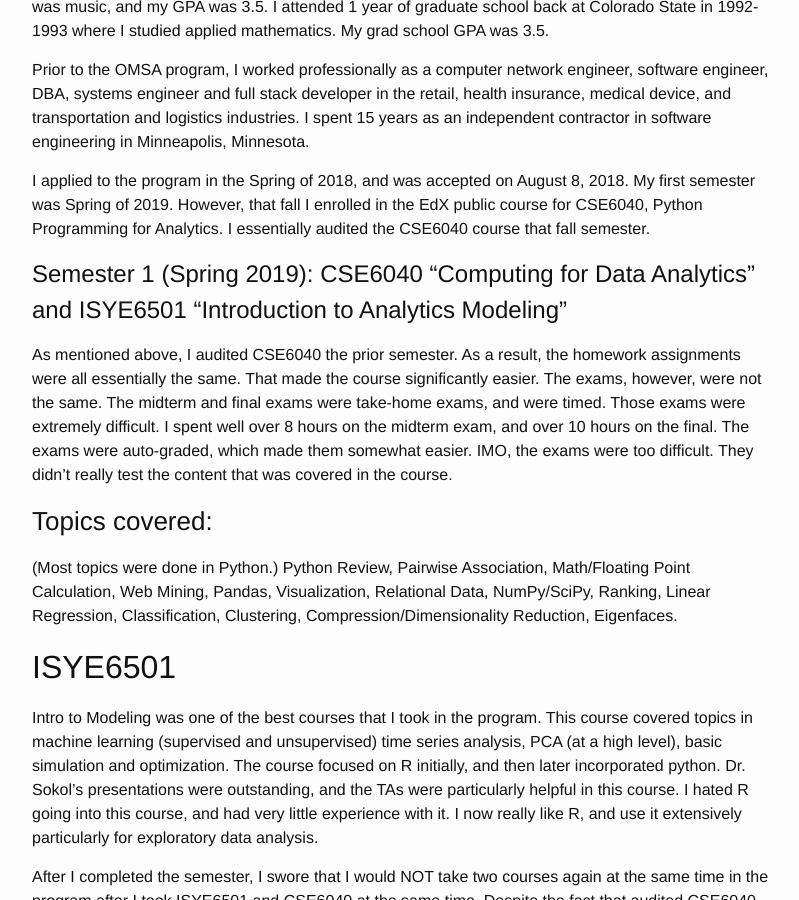
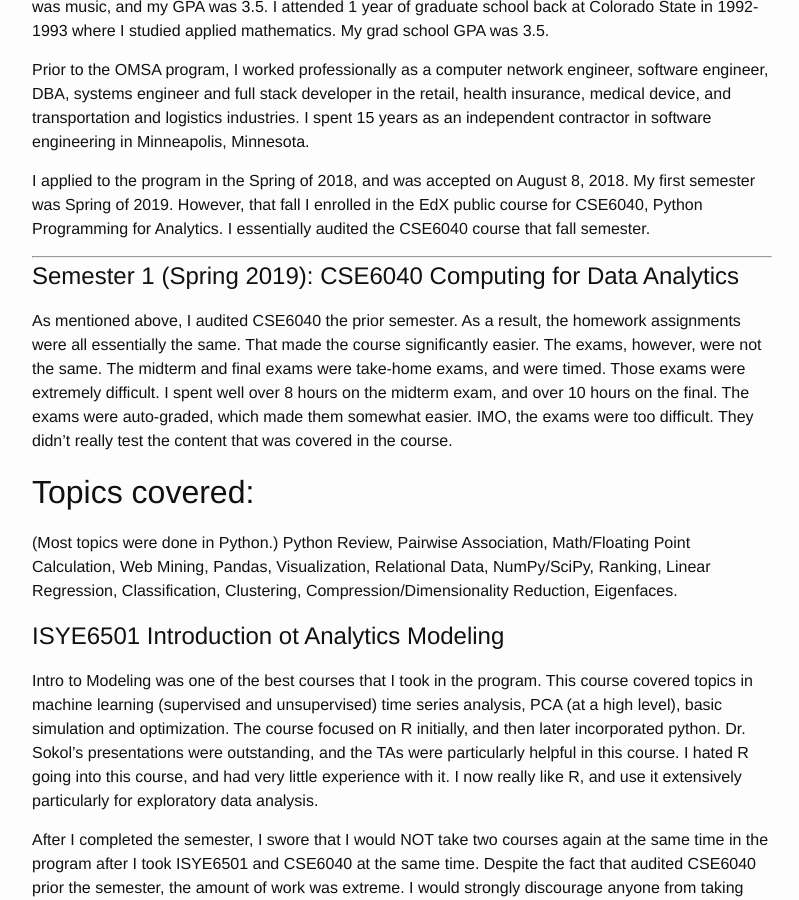
Before and after one commit to fractalbass/data_science, a Jekyll site: the page built from _posts/2021-12-28-data_science_33.markdown, in a window 1280 px wide and 900 px high, scrolled down 811 px. Shown: the whole window, without its empty margins (238-1037 px from the left). Built offline with Jekyll 4.4.1, drawn with Linux system fonts in a browser that asks for light colours; some of the changed text lies outside the part shown.

Commit message:
Minor typographical edits.

```diff
--- a/_posts/2021-12-28-data_science_33.markdown
+++ b/_posts/2021-12-28-data_science_33.markdown
@@ -19,28 +19,34 @@ Prior to the OMSA program, I worked professionally as a computer network enginee
 
 I applied to the program in the Spring of 2018, and was accepted on August 8, 2018. My first semester was Spring of 2019.  However, that fall I enrolled in the EdX public course for CSE6040, Python Programming for Analytics.  I essentially audited the CSE6040 course that fall semester.
 
-# Semester 1 (Spring 2019):  CSE6040 “Computing for Data Analytics” and ISYE6501 “Introduction to Analytics Modeling”
+---
+
+# Semester 1 (Spring 2019):  CSE6040 Computing for Data Analytics
 
 As mentioned above, I audited CSE6040 the prior semester.  As a result, the homework assignments were all essentially the same.  That made the course significantly easier.  The exams, however, were not the same.  The midterm and final exams were take-home exams, and were timed.  Those exams were extremely difficult.  I spent well over 8 hours on the midterm exam, and over 10 hours on the final.  The exams were auto-graded, which made them somewhat easier.  IMO, the exams were too difficult.  They didn’t really test the content that was covered in the course.
 
-### Topics covered:
+## Topics covered:
 (Most topics were done in Python.)  Python Review, Pairwise Association, Math/Floating Point Calculation, Web Mining, Pandas, Visualization, Relational Data, NumPy/SciPy, Ranking, Linear Regression, Classification, Clustering, Compression/Dimensionality Reduction, Eigenfaces.
 
-## ISYE6501
+# ISYE6501 Introduction ot Analytics Modeling
 
 Intro to Modeling was one of the best courses that I took in the program.  This course covered topics in machine learning (supervised and unsupervised) time series analysis, PCA (at a high level), basic simulation and optimization.  The course focused on R initially, and then later incorporated python.  Dr. Sokol’s presentations were outstanding, and the TAs were particularly helpful in this course.  I hated R going into this course, and had very little experience with it.  I now really like R, and use it extensively particularly for exploratory data analysis.
 
 After I completed the semester, I swore that I would NOT take two courses again at the same time in the program after I took ISYE6501 and CSE6040 at the same time.  Despite the fact that audited CSE6040 prior the semester, the amount of work was extreme.  I would strongly discourage anyone from taking them together unless you have a great deal of time.
 
-### Topics Covered:
+## Topics Covered:
 (Most topics were done with R.)  Classification, Validation, Clustering, Dimensionality Reduction, Time Series (ARIMA), Basic Regression, Advanced Data Prep, Advanced Regression, Tree-based models, Variable Selection, Design of Experiments, Probability based models, Optimization, Specific Use Cases
+
+---
 
 # Semester 2  (Summer 2019):  MGT8803 Business Fundamentals for Analytics.
 
 Having wrapped up the two courses in the spring, I next took the business fundamentals course.  I didn’t have much academic experience with business courses, but I figured that it would not be too difficult.  I was wrong.  The Business Fundamentals course was very challenging due to my complete lack of any accounting or other business experience.  This course touched on reading balance sheets, understanding where different business accounts would be listed.  It also covered topics in accounting like economic value and net-present value.  The course touched on difference-in-difference and regression analysis particularly as they related to business topics (for example alpha and beta values of stocks, as well as the capital asset pricing model.  The semester ended with a section on business strategy.  I just barely made an A in this course.  It was FAR more difficult than I expected… that said, I did find it very interesting.  This course was a big reason that I decided to focus on the business track in the OMSA program.  Contrary to what many people think, some of the business courses in the program are VERY challenging.  (In all fairness, some of the business courses are fairly easy.)
 
-### Topics Covered:
+## Topics Covered:
 Financial Accounting, Managerial Accounting, Financial Analytics Techniques, Entrepreneurial Finance, Business Strategy.
+
+---
 
 # Semester 3 (Fall 2019):  ISYE 6644 Simulation.
 
@@ -88,17 +105,20 @@ Oh boy.  This course has a reputation for being a killer… and it is well earne
 
 One thing to note here is that, just when you thought that the difficult part of the course was over, Homework 4 includes implementing both the Page Rank and Random Forest algorithms from scratch.  Many students that I know of didn’t complete the Random Forest question… or even come close.  That homework assignment was brutal.
 
-### Topics Covered:
+## Topics Covered:
 Analytics Building Blocks, Data Science Buzzwords, Data Collection, SQLite, Data Cleaning, Data Integration, Visualization (D3), Hadoop, Pig, Hive, Spark, HBase, Classification, Clustering, Graph Methods, Ensemble Methods, Text Analytics, Pagerank, Random Forest (from scratch.)
+
+---
 
 # Semester 8 (Summer 2021):  MGT 6311 (Digital Marketing)
 
 I thought that Digital Marketing would be a cakewalk and not be that interesting.  It was surprisingly challenging and very interesting.  The course covered various topics in digital marketing, and included a number of specific case studies.  I found the case studies to be really interesting, and it was so great to study actual current events and business processes.  Teaching a course like this is incredibly difficult simply because the topic evolves so quickly.  The instructor took the time to try and keep everyone up to speed on current events, and religiously held office hours to discuss the content and timely topics in digital marketing.  The worst, but most valuable part of this course was the fact that I made a mistake when setting up a Google Analytics account to promote my blog, datascience.netlify.com.  I ended up spending $300 by mistake. I won’t make that mistake again… but on the bright side, I did learn a valuable lesson.
 
-### Topics Covered:
+## Topics Covered:
 
 Digital marketing strategy, online brand building and storytelling, social media marketing, online lead generation, mobile marketing, digital thought leadership.
 
+---
 
 # Semester 9 (Fall 2021):  MGT 6748 (Business Analytics Practicum)
 
@@ -107,6 +127,8 @@ I just completed this course.  It was, as many have said, whatever you put into
 My experience with the practicum really came down to having a good person to work with at my company.  My project involved building analytic tools for construction project managers based on cost flow projections.  This work was not new research, but built on some prior research.  My final report was about 5 pages long, and included a bunch of graphs and diagrams.
 
 The worst part of this course was the time delay between when I completed the course, and when I finally received my grade.  This was almost a month of waiting on pins and needles for my final grade.  The VAST majority of people that take the practicum get an A.  That said, when it is your last grade required for the Masters Degree that is 30 years overdue, you tend to be a bit nervous.
+
+---
 
 # Conclusion
 
```
Also changed, not shown: other parts of _posts/2021-12-28-data_science_33.markdown (+18 -7 lines).
